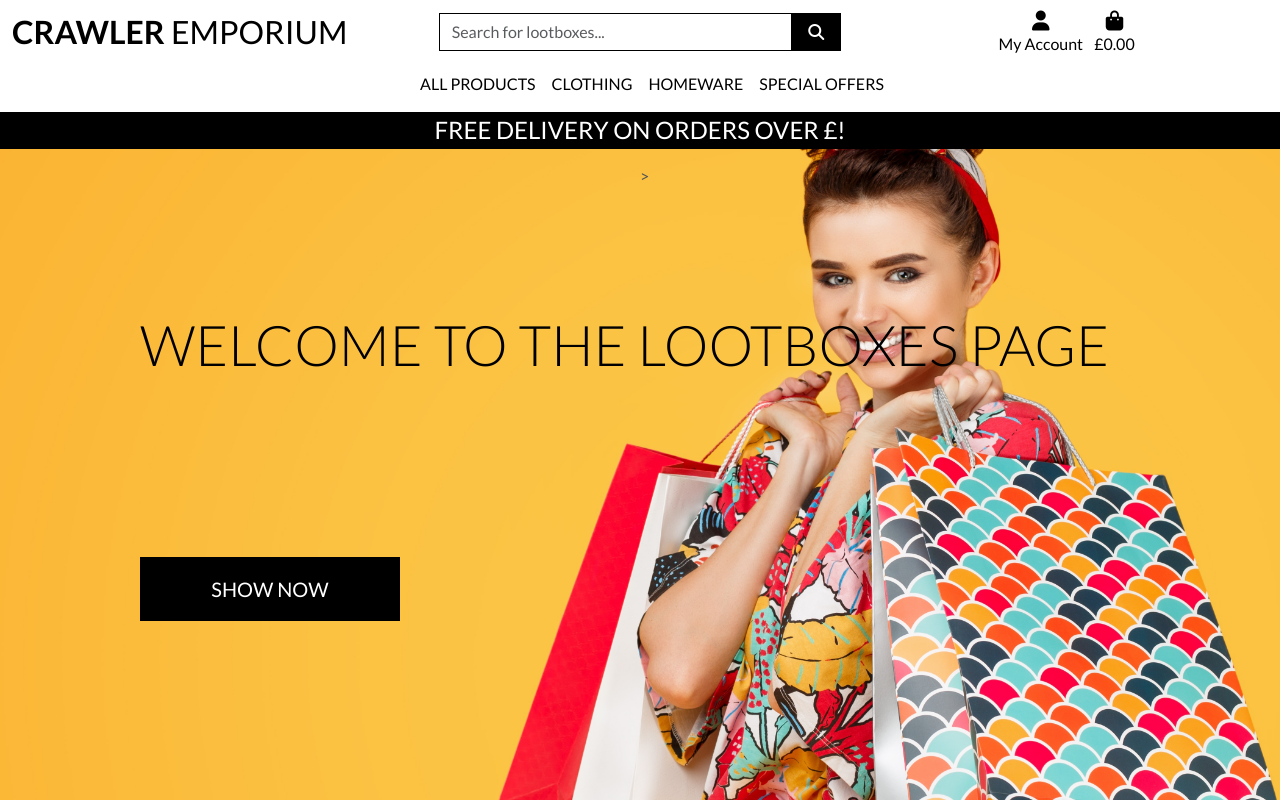
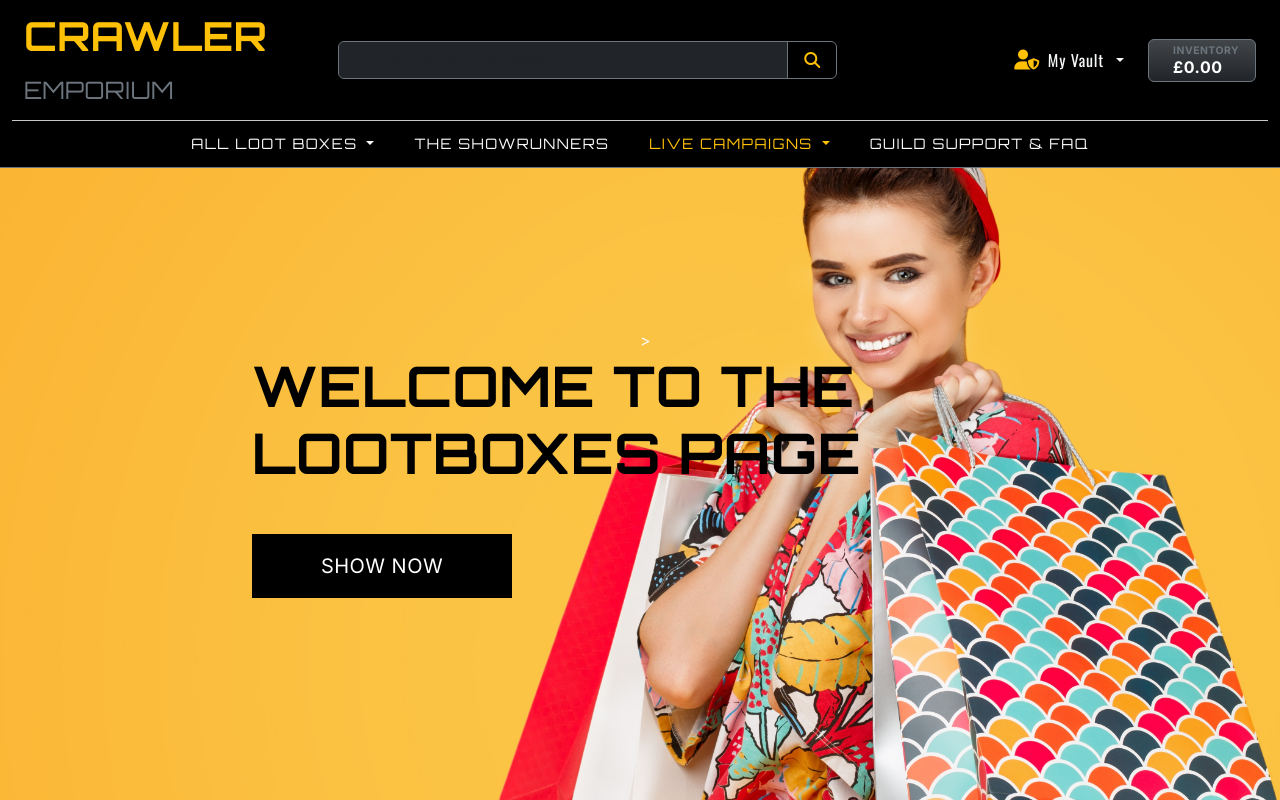
Before and after one commit to MrsG33k/CI-MS4-CrawlerEmporium, a Django app: page / in a window 1280 px wide. Run offline with Django 5.2, Linux system fonts and the light colour scheme; some libraries are stand-ins or nearby versions.

Commit message:
Edit: Replaced navbar layout with layout

```diff
--- a/static/css/base.css
+++ b/static/css/base.css
@@ -1,3 +1,63 @@
+/* ----- Josh W Comeau - CSS Reset Style ----- */
+
+/* 1. Use a more-intuitive box-sizing model */
+*, *::before, *::after {
+  box-sizing: border-box;
+}
+
+/* 2. Remove default margin */
+*:not(dialog) {
+  margin: 0;
+}
+
+/* 3. Enable keyword animations */
+@media (prefers-reduced-motion: no-preference) {
+  html {
+    interpolate-size: allow-keywords;
+  }
+}
+
+body {
+  /* 4. Increase line-height */
+  line-height: 1.5;
+  /* 5. Improve text rendering */
+  -webkit-font-smoothing: antialiased;
+}
+
+/* 6. Improve media defaults */
+img, picture, video, canvas, svg {
+  display: block;
+  max-width: 100%;
+}
+
+/* 7. Inherit fonts for form controls */
+input, button, textarea, select {
+  font: inherit;
+}
+
+/* 8. Avoid text overflows */
+p, h1, h2, h3, h4, h5, h6 {
+  overflow-wrap: break-word;
+}
+
+/* 9. Improve line wrapping */
+p {
+  text-wrap: pretty;
+}
+h1, h2, h3, h4, h5, h6 {
+  text-wrap: balance;
+}
+
+/*
+  10. Create a root stacking context
+*/
+#root, #__next {
+  isolation: isolate;
+}
+
+
+/* ----- Custom Styles by Jennie Whittaker----- */
+
 html {
     height: 100%;
 }
@@ -9,6 +69,57 @@ body {
     color: #555;
     font-family: 'Lato';
 }
+
+/* Core Styling Rules for The Crawler Emporium */
+
+body {
+    font-family: 'Inter', sans-serif;
+    letter-spacing: 0.03em;
+}
+
+/* Typography Overrides */
+.logo-font {
+    font-family: 'Orbitron', sans-serif;
+    font-weight: 700;
+}
+
+.font-nav {
+    font-family: 'Orbitron', sans-serif;
+    font-size: 0.9rem;
+    letter-spacing: 0.1em;
+    font-weight: 500;
+}
+
+.font-sub {
+    font-family: 'Oswald', sans-serif;
+    text-uppercase: uppercase;
+    letter-spacing: 0.05em;
+}
+
+/* Custom Interactive UI Variables */
+.custom-search-input:focus {
+    background-color: #212529 !important;
+    border-color: #ffc107 !important;
+    color: #fff !important;
+    box-shadow: 0 0 8px rgba(255, 193, 7, 0.25) !important;
+}
+
+.custom-cart-btn {
+    transition: all 0.2s ease-in-out;
+}
+
+.custom-cart-btn:hover {
+    background-color: #212529 !important;
+    border-color: #ffc107 !important;
+    box-shadow: 0 0 10px rgba(255, 193, 7, 0.15);
+}
+
+.dropdown-item:hover {
+    background-color: #ffc107 !important;
+    color: #000 !important;
+}
+
+
 
 
 /* from Bulma (another framework that centers fontawesome icons  */
--- a/templates/base.html
+++ b/templates/base.html
@@ -2,133 +2,158 @@
 
 <!doctype html>
 <html lang="en">
-
 <head>
-
     {% block meta %}
+    <meta charset="utf-8">
     <meta http-equiv="X-UA-Compatible" content="ie=edge">
-    <meta charset="utf-8">
     <meta name="viewport" content="width=device-width, initial-scale=1, shrink-to-fit=no">
     {% endblock %}
 
-    {% block extra_meta %}
-    {% endblock %}
-
+    {% block extra_meta %}{% endblock %}
 
     {% block corecss %}
-    <link href="https://cdn.jsdelivr.net/npm/bootstrap@5.3.8/dist/css/bootstrap.min.css" rel="stylesheet" integrity="sha384-sRIl4kxILFvY47J16cr9ZwB07vP4J8+LH7qKQnuqkuIAvNWLzeN8tE5YBujZqJLB" crossorigin="anonymous">
+    <link href="https://cdn.jsdelivr.net/npm/bootstrap@5.3.3/dist/css/bootstrap.min.css" rel="stylesheet" integrity="sha384-QWTKZyjpPEjISv5WaRU9OFeRpok6YctnYmDr5pNlyT2bRjXh0JMhjY6hW+ALEwIH" crossorigin="anonymous">
+
     <link rel="preconnect" href="https://fonts.googleapis.com">
     <link rel="preconnect" href="https://fonts.gstatic.com" crossorigin>
-    <link href="https://fonts.googleapis.com/css2?family=Lato:ital,wght@0,100;0,300;0,400;0,700;0,900;1,100;1,300;1,400;1,700;1,900&family=Orbitron:wght@400..900&family=Roboto:ital,wght@0,100..900;1,100..900&display=swap" rel="stylesheet">
+    <link href="https://fonts.googleapis.com/css2?family=Alex+Brush&family=Inter:wght@300;400;500;600;700&family=Oswald:wght@400;500;600;700&family=Orbitron:wght@400;700;900&display=swap" rel="stylesheet">
+
     <link rel="stylesheet" href="{% static 'css/base.css' %}">
     {% endblock %}
 
-    {% block extracss %}
+    {% block extracss %}{% endblock %}
+
+    {% block corejs %}
+    <script src="https://kit.fontawesome.com/3ee4607b84.js" crossorigin="anonymous"></script>
+    <script src="https://cdn.jsdelivr.net/npm/@popperjs/core@2.11.8/dist/umd/popper.min.js" integrity="sha384-I7E8VVD/ismYTF4hNIPjVp/Zjvgyol6VFvRkX/vR+Vc4jQkC+hVqc2pM8ODewa9r" crossorigin="anonymous"></script>
+    <script src="https://cdn.jsdelivr.net/npm/bootstrap@5.3.8/dist/js/bootstrap.min.js" integrity="sha384-G/EV+4j2dNv+tEPo3++6LCgdCROaejBqfUeNjuKAiuXbjrxilcCdDz6ZAVfHWe1Y" crossorigin="anonymous"></script>
     {% endblock %}
 
-    {% block corejs %}
-    <script src="https://cdn.jsdelivr.net/npm/@popperjs/core@2.11.8/dist/umd/popper.min.js" integrity="sha384-I7E8VVD/ismYTF4hNIPjVp/Zjvgyol6VFvRkX/vR+Vc4jQkC+hVqc2pM8ODewa9r" crossorigin="anonymous"></script>
-    <script src="https://cdn.jsdelivr.net/npm/bootstrap@5.3.8/dist/js/bootstrap.min.js" integrity="sha384-G/EV+4j2dNv+tEPo3++6LCgdCROaejBqfUeNjuKAiuXbjrxilcCdDz6ZAVfHWe1Y" crossorigin="anonymous"></script>
-    <script src="https://kit.fontawesome.com/3ee4607b84.js" crossorigin="anonymous"></script>
-    {% endblock %}
+    {% block extrajs %}{% endblock %}
 
-    {% block extrajs %}
-    {% endblock %}
+    <title>The Crawler Emporium {% block extra_title %}{% endblock %}</title>
+</head>
+<body class="bg-dark text-light">
 
-    <title>Crawler Emporium {% block extra_title %}{% endblock %}</title>
-</head>
-<body>
-  <header class="container-fluid fixed-top">
-    <div id="topnav" class="row bg-white pt-lg-2 d-none d-lg-flex">
-      <div class="col-12 col-lg-4 my-auto py-1 py-lg-0 text-center text-lg-left">
-        <a href="{% url 'lootboxes' %}" class="nav-link main-logo-link">
-          <h2 class="logo-font text-black my-0"><strong>Crawler</strong> Emporium</h2>
+    <header class="fixed-top border-bottom border-secondary bg-black">
+        <div class="container-fluid px-4">
+            <div class="row align-items-center py-2">
+
+                <div class="col-12 col-lg-3 text-center text-lg-start py-1">
+                    <a href="{% url 'lootboxes' %}" class="text-decoration-none">
+                        <h1 class="logo-font text-white m-0 tracking-wider">
+                            <span class="text-warning font-weight-bold">CRAWLER</span> <span class="fs-4 text-secondary text-uppercase fw-light">Emporium</span>
+                        </h1>
                     </a>
                 </div>
-      <div class="col-12 col-lg-4 my-auto py-1 py-lg-0">
+
+                <div class="col-12 col-lg-5 py-1">
                     <form method="GET" action="">
-          <div class="input-group w-100">
-            <input class="form-control border border-black rounded-0" type="text" name="q"
-              placeholder="Search for lootboxes..." aria-label="Search for lootboxes..." aria-describedby="search-button">
-            <div class="input-group-append">
-              <button class="form-control btn btn-black border border-black rounded-0" type="submit">
-                <span class="icon">
+                        <div class="input-group">
+                            <input class="form-control bg-dark border-secondary text-light rounded-start-2 custom-search-input" type="text" name="q" placeholder="Scan vaults for loot boxes..." aria-label="Search">
+                            <button class="btn btn-outline-warning border-secondary px-3" type="submit">
                                 <i class="fas fa-search"></i>
-                </span>
                             </button>
-            </div>
                         </div>
                     </form>
                 </div>
-      <div class="col-12 col-lg-4 my-auto py-1 py-lg-0">
-        <ul class="list-inline list-unstyled text-center text-lg-right my-0">
-          <li class="list-inline-item dropdown">
-            <a class="text-black nav-link" href="#" id="user-options" data-toggle="dropdown" aria-haspopup="true"
-              aria-expanded="false">
-              <div class="text-center">
-                <div><i class="fas fa-user fa-lg"></i></div>
-                <p class="my-0">My Account</p>
+
+                <div class="col-12 col-lg-4 text-center text-lg-end py-1">
+                    <div class="d-flex justify-content-center justify-content-lg-end align-items-center gap-4">
+
+                        <div class="dropdown">
+                            <a class="nav-link text-light dropdown-toggle d-flex align-items-center gap-2 py-1" href="#" role="button" id="accountMenu" data-bs-toggle="dropdown" aria-expanded="false">
+                                <i class="fas fa-user-shield text-warning fs-5"></i>
+                                <span class="d-none d-sm-inline font-sub">My Vault</span>
+                            </a>
+                            <ul class="dropdown-menu dropdown-menu-dark dropdown-menu-end border-secondary shadow-lg" aria-labelledby="accountMenu">
+                                {% if request.user.is_authenticated %}
+                                    {% if request.user.is_superuser %}
+                                        <li><a class="dropdown-index dropdown-item py-2" href="#"><i class="fas fa-tools text-warning me-2"></i>Vault Management</a></li>
+                                        <li><hr class="dropdown-divider border-secondary"></li>
+                                    {% endif %}
+                                    <li><a class="dropdown-item py-2" href="#"><i class="fas fa-id-card me-2"></i>Adventurer Profile</a></li>
+                                    <li><a class="dropdown-item py-2 text-danger" href="{% url 'account_logout' %}"><i class="fas fa-sign-out-alt me-2"></i>Abandon Session</a></li>
+                                {% else %}
+                                    <li><a class="dropdown-item py-2" href="{% url 'account_signup' %}"><i class="fas fa-user-plus me-2"></i>Register Lineage</a></li>
+                                    <li><a class="dropdown-item py-2" href="{% url 'account_login' %}"><i class="fas fa-sign-in-alt text-warning me-2"></i>Initiate Login</a></li>
+                                {% endif %}
+                            </ul>
+                        </div>
+
+                        <a href="#" class="nav-link text-light d-flex align-items-center gap-2 py-1 border border-secondary px-3 rounded-2 bg-gradient bg-dark custom-cart-btn">
+                            <i class="fas fa-treasure-chest text-warning fs-5"></i>
+                            <div class="text-start lh-sm">
+                                <span class="small d-block text-secondary text-uppercase fw-bold m-0" style="font-size: 0.65rem;">Inventory</span>
+                                <span class="fw-bold text-white p-0">
+                                    {% if grand_total %}£{{ grand_total|floatformat:2 }}{% else %}£0.00{% endif %}
+                                </span>
                             </div>
                         </a>
-            <div class="dropdown-menu border-0" aria-labelledby="user-options">
-              {% if request.user.is_authenticated %}
-              {% if request.user.is_superuser %}
-              <a href="" class="dropdown-item">Product Management</a>
-              {% endif %}
-              <a href="" class="dropdown-item">My Profile</a>
-              <a href="{% url 'account_logout' %}" class="dropdown-item">Logout</a>
-              {% else %}
-              <a href="{% url 'account_signup' %}" class="dropdown-item">Register</a>
-              <a href="{% url 'account_login' %}" class="dropdown-item">Login</a>
-              {% endif %}
+
                     </div>
+                </div>
+
+            </div>
+
+            <div class="row border-top border-secondary-subtle">
+                <nav class="navbar navbar-expand-lg navbar-dark p-0 w-100">
+                    <button class="navbar-toggler my-2 ms-auto border-secondary" type="button" data-bs-toggle="collapse" data-bs-target="#crawlerNavbar" aria-controls="crawlerNavbar" aria-expanded="false" aria-label="Toggle Navigation">
+                        <span class="navbar-toggler-icon"></span>
+                    </button>
+
+                    <div class="collapse navbar-collapse justify-content-center" id="crawlerNavbar">
+                        <ul class="navbar-nav gap-lg-4 py-2 py-lg-1">
+
+                            <li class="nav-item dropdown">
+                                <a class="nav-link text-light dropdown-toggle font-nav text-uppercase" href="#" id="allBoxes" role="button" data-bs-toggle="dropdown" aria-expanded="false">
+                                    All Loot Boxes
+                                </a>
+                                <ul class="dropdown-menu dropdown-menu-dark border-secondary" aria-labelledby="allBoxes">
+                                    <li><a class="dropdown-item" href="#">By Price</a></li>
+                                    <li><a class="dropdown-item" href="#">By Danger Tier</a></li>
+                                    <li><a class="dropdown-item" href="#">View Complete Vault</a></li>
+                                </ul>
                             </li>
-          <li class="list-inline-item">
-            <a class="{% if grand_total %}text-info font-weight-bold{% else %}text-black{% endif %} nav-link" href="">
-              <div class="text-center">
-                <div><i class="fas fa-shopping-bag fa-lg"></i></div>
-                <p class="my-0">
-                  {% if grand_total %}
-                    ${{ grand_total|floatformat:2 }}
-                  {% else %}
-                    £0.00
-                  {% endif %}
-                </p>
-              </div>
+
+                            <li class="nav-item">
+                                <a class="nav-link text-light font-nav text-uppercase" href="#">
+                                    The Showrunners
                                 </a>
                             </li>
+
+                            <li class="nav-item dropdown">
+                                <a class="nav-link text-warning dropdown-toggle font-nav text-uppercase" href="#" id="specialsMenu" role="button" data-bs-toggle="dropdown" aria-expanded="false">
+                                    Live Campaigns
+                                </a>
+                                <ul class="dropdown-menu dropdown-menu-dark border-secondary" aria-labelledby="specialsMenu">
+                                    <li><a class="dropdown-item text-warning" href="#">Active Dungeon Modifiers</a></li>
+                                    <li><a class="dropdown-item" href="#">Clearance Relics</a></li>
+                                </ul>
+                            </li>
+
+                            <li class="nav-item">
+                                <a class="nav-link text-light font-nav text-uppercase" href="#">
+                                    Guild Support &amp; FAQ
+                                </a>
+                            </li>
+
                         </ul>
                     </div>
-    </div>
-    <div class="row bg-white">
-        <nav class="navbar navbar-expand-lg navbar-light w-100">
-            <button class="navbar-toggler" type="button" data-toggle="collapse" data-target="#main-nav" aria-controls="main-nav" aria-expanded="false" aria-label="Toggle navigation">
-                <span class="navbar-toggler-icon"></span>
-            </button>
-            {% include 'includes/mobile-top-header.html' %}
-            {% include 'includes/main-nav.html' %}
                 </nav>
             </div>
-    <div id="delivery-banner" class="row text-center">
-        <div class="col bg-black text-white">
-            <h4 class="logo-font my-1">Free Delivery on Orders Over £{{ free_shipping_threshold|floatformat:2 }}!</h4>
-        </div>
+
         </div>
     </header>
 
-  {% if messages %}
-  <div class="message-container"></div>
-  {% endif %}
+    <div style="margin-top: 140px;">
+        {% block page_header %}{% endblock %}
+    </div>
 
-  {% block page_header %}
-  {% endblock %}
+    <main class="container my-4">
+        {% block content %}{% endblock %}
+    </main>
 
-  {% block content %}
-  {% endblock %}
-
-  {% block postloadjs %}
-  {% endblock %}
-
+    {% block postloadjs %}{% endblock %}
 </body>
-
 </html>
```
Lines whose indentation alone changed are shown as unchanged.
